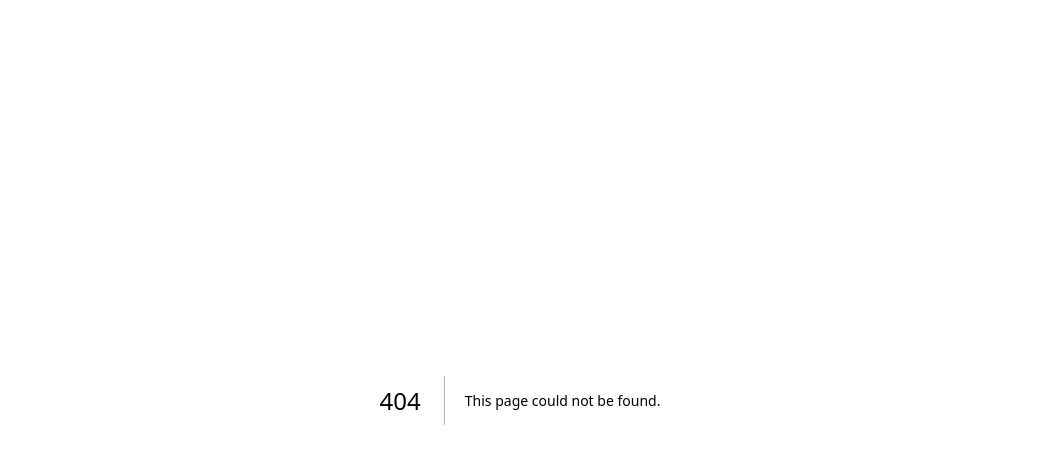
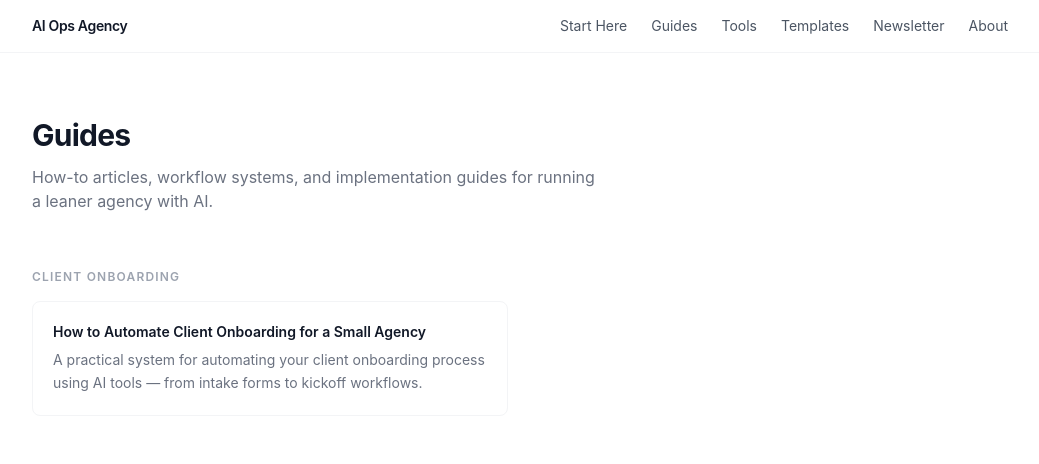
Before and after one commit to veramey/my-website, a Next.js app: page /guides in a window 1280 px wide. Before the commit this address had no page. Shown: the top 464 px of the page, without its empty margins (120-1159 px from the left). Built offline with nearby package versions, Linux system fonts and the light colour scheme.

Commit message:
feat: implement issue #17
Implemented by AI Teammate via Claude Code.
Closes #17

```diff
--- /dev/null
+++ b/src/pages/guides/index.tsx
@@ -0,0 +1,82 @@
+import Head from 'next/head'
+import Link from 'next/link'
+import Nav from '@/components/Nav'
+import { guides, GuideSubcategory } from '@/lib/guides'
+
+const SUBCATEGORY_ORDER: GuideSubcategory[] = [
+  'Client Onboarding',
+  'Delivery & Client Work',
+  'Internal Operations',
+  'Team Productivity',
+]
+
+function groupBySubcategory(articles: typeof guides) {
+  const map = new Map<GuideSubcategory, typeof guides>()
+  for (const article of articles) {
+    if (!map.has(article.subcategory)) {
+      map.set(article.subcategory, [])
+    }
+    map.get(article.subcategory)!.push(article)
+  }
+  return map
+}
+
+export default function GuidesIndex() {
+  const grouped = groupBySubcategory(guides)
+  const subcategories = SUBCATEGORY_ORDER.filter((cat) => grouped.has(cat))
+
+  return (
+    <>
+      <Head>
+        <title>Guides — AI Ops for Small Agencies</title>
+        <meta
+          name="description"
+          content="Practical how-to guides and workflow systems for small agencies using AI — from client onboarding to internal operations."
+        />
+        <meta name="viewport" content="width=device-width, initial-scale=1" />
+        <meta property="og:title" content="Guides — AI Ops for Small Agencies" />
+        <meta
+          property="og:description"
+          content="Practical how-to guides and workflow systems for small agencies using AI — from client onboarding to internal operations."
+        />
+      </Head>
+
+      <Nav />
+
+      <main className="max-w-5xl mx-auto px-6 py-16">
+        <h1 className="text-3xl font-bold text-gray-900 tracking-tight">Guides</h1>
+        <p className="mt-3 text-base text-gray-500 max-w-xl">
+          How-to articles, workflow systems, and implementation guides for running a leaner agency with AI.
+        </p>
+
+        {subcategories.length === 0 ? null : (
+          <div className="mt-14 space-y-14">
+            {subcategories.map((subcategory) => (
+              <section key={subcategory}>
+                <h2 className="text-xs font-semibold text-gray-400 uppercase tracking-widest mb-4">
+                  {subcategory}
+                </h2>
+                <div className="grid md:grid-cols-2 gap-6">
+                  {grouped.get(subcategory)!.map((article) => (
+                    <Link
+                      key={article.slug}
+                      href={article.href}
+                      className="group block border border-gray-100 rounded-lg p-5 hover:border-gray-300 transition-colors"
+                    >
+                      <h3 className="text-sm font-semibold text-gray-900 group-hover:text-gray-600 transition-colors leading-snug">
+                        {article.title}
+                      </h3>
+                      <p className="mt-2 text-sm text-gray-500 leading-relaxed">
+                        {article.description}
+                      </p>
+                    </Link>
+                  ))}
+                </div>
+              </section>
+            ))}
+          </div>
+        )}
+      </main>
+    </>
+  )
+}
```
Also changed, not shown: 1 other file (tests, documents, lock files or other folders).
